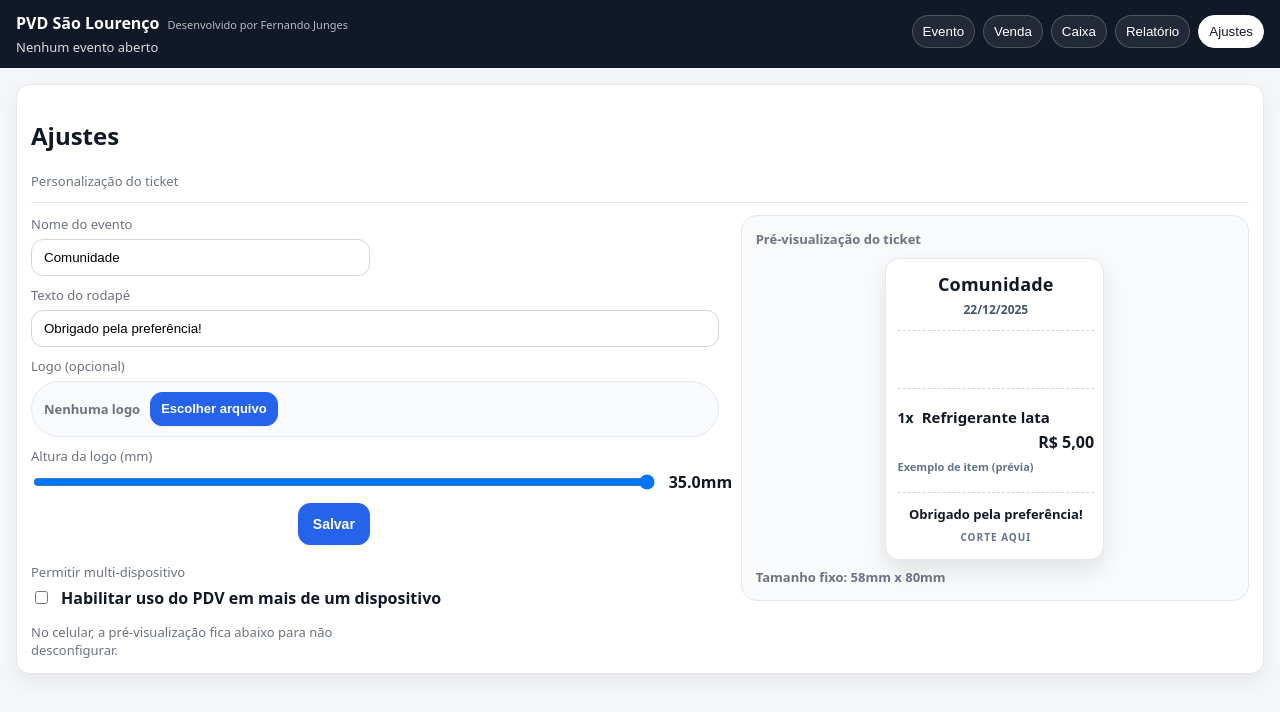
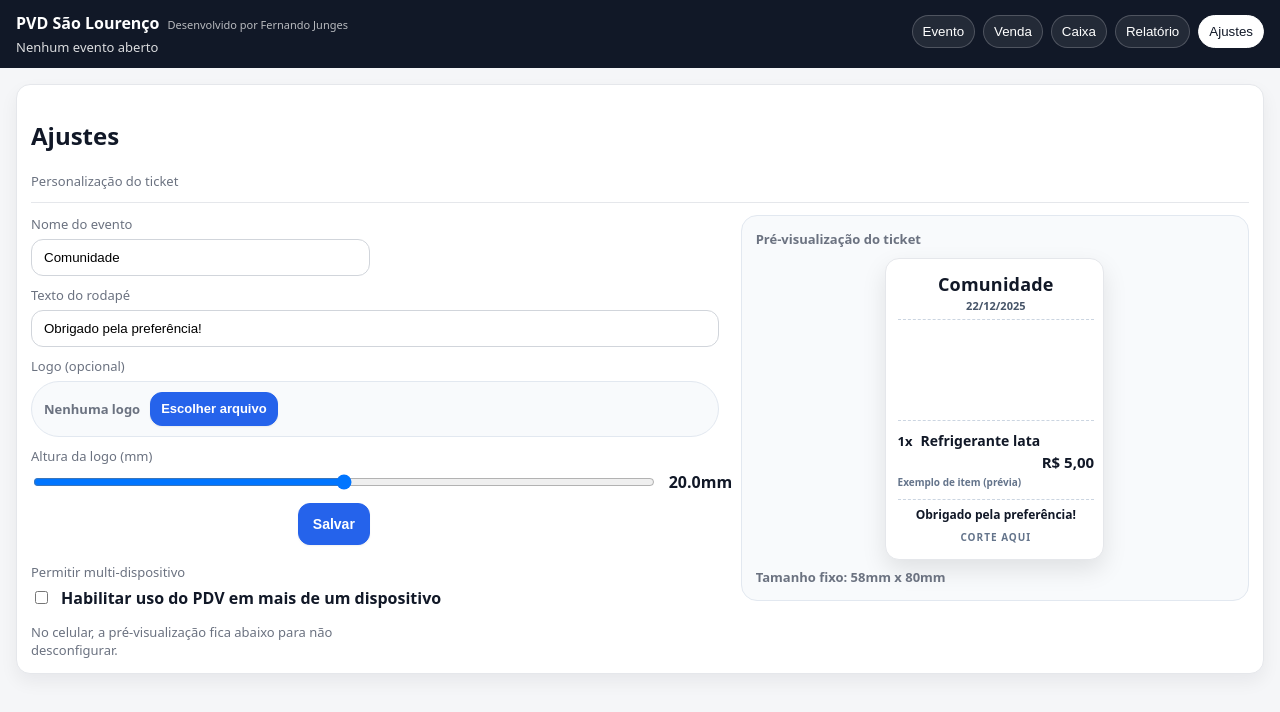
Before and after one commit to nandojunges/PDV, a React (Vite) app in the folder pvd-comunidade/: page / in a window 1280 px wide. Both pictures are taken after a click on the button "Ajustes". Shown: the top 712 px of the page. Built offline with nearby package versions, Linux system fonts and the light colour scheme.

Commit message:
Fix ticket logo preview sizing

```diff
--- a/pvd-comunidade/src/pages/Ajustes.jsx
+++ b/pvd-comunidade/src/pages/Ajustes.jsx
@@ -30,22 +30,23 @@ export default function Ajustes({
     if (fileRef.current) fileRef.current.value = "";
   }
 
-  const logoAreaMm = Number.isFinite(Number(ajustes?.logoAreaMm))
-    ? Number(ajustes?.logoAreaMm)
+  const LOGO_SLOT_MM = 35;
+  const logoImgMm = Number.isFinite(Number(ajustes?.logoImgMm))
+    ? Number(ajustes?.logoImgMm)
     : 20;
 
   useEffect(() => {
-    if (!Number.isFinite(Number(ajustes?.logoAreaMm))) {
-      setAjustes((p) => ({ ...(p || {}), logoAreaMm: 20 }));
+    if (!Number.isFinite(Number(ajustes?.logoImgMm))) {
+      setAjustes((p) => ({ ...(p || {}), logoImgMm: 20 }));
     }
-  }, [ajustes?.logoAreaMm, setAjustes]);
+  }, [ajustes?.logoImgMm, setAjustes]);
 
   function salvar() {
     setAjustes((p) => ({
       ...(p || {}),
       nomeOrganizacao: nomeOrg,
       textoRodape: rodape,
-      logoAreaMm,
+      logoImgMm,
     }));
     if (hasEventoAberto && typeof onSalvar === "function") {
       onSalvar();
@@ -59,13 +60,13 @@ export default function Ajustes({
       data: new Date().toLocaleDateString("pt-BR"),
       logo: ajustes?.logoDataUrl || "",
       rodape: (rodape || "").trim() || "Obrigado pela preferência!",
-      logoAreaMm,
+      logoImgMm,
       // exemplo do item (apenas preview)
       qtd: 1,
       produto: "Refrigerante lata",
       valor: 5,
     };
-  }, [nomeOrg, rodape, ajustes?.logoDataUrl, logoAreaMm]);
+  }, [nomeOrg, rodape, ajustes?.logoDataUrl, logoImgMm]);
 
   const s = {
     // ===== Layout mobile-first =====
@@ -138,19 +139,19 @@ export default function Ajustes({
     },
 
     meta: {
-      marginTop: 6,
+      marginTop: "1mm",
       display: "flex",
       justifyContent: "center",
       gap: 10,
-      fontSize: 12,
+      fontSize: 11,
       color: "#475569",
       fontWeight: 700,
     },
 
-    dash: { borderTop: "1px dashed #cbd5e1", margin: "12px 0" },
+    dash: { borderTop: "1px dashed #cbd5e1", margin: "1.5mm 0" },
 
     logoBox: {
-      height: `${preview.logoAreaMm || 20}mm`,
+      height: `${LOGO_SLOT_MM}mm`,
       display: "flex",
       alignItems: "center",
       justifyContent: "center",
@@ -159,19 +160,18 @@ export default function Ajustes({
     },
     logoImg: {
       display: "block",
+      height: `${preview.logoImgMm || 20}mm`,
       maxWidth: "100%",
-      maxHeight: "100%",
       width: "auto",
-      height: "auto",
       objectFit: "contain",
     },
 
     // ===== Linha do item (cara de ticket) =====
     itemBlock: {
-      padding: "6px 0",
+      padding: "1mm 0",
       display: "flex",
       flexDirection: "column",
-      gap: 4,
+      gap: 2,
     },
     itemTop: {
       display: "flex",
@@ -181,12 +181,12 @@ export default function Ajustes({
     },
     qtd: {
       fontWeight: 900,
-      fontSize: 14,
+      fontSize: 13,
       whiteSpace: "nowrap",
     },
     itemName: {
       fontWeight: 900,
-      fontSize: 15,
+      fontSize: 14,
       whiteSpace: "nowrap",
       overflow: "hidden",
       textOverflow: "clip",
@@ -197,14 +197,14 @@ export default function Ajustes({
     },
     price: {
       fontWeight: 900,
-      fontSize: 16,
+      fontSize: 15,
       whiteSpace: "nowrap",
     },
 
     // Sub-linha opcional (se quiser detalhar)
     subLinha: {
-      marginTop: 2,
-      fontSize: 11,
+      marginTop: "0.5mm",
+      fontSize: 10,
       color: "#64748b",
       fontWeight: 700,
     },
@@ -214,7 +214,7 @@ export default function Ajustes({
     },
     rodape: {
       textAlign: "center",
-      fontSize: 13,
+      fontSize: 12,
       fontWeight: 800,
       wordBreak: "break-word",
     },
@@ -321,16 +321,16 @@ export default function Ajustes({
                   min="10"
                   max="30"
                   step="0.5"
-                  value={ajustes?.logoAreaMm ?? 20}
+                  value={ajustes?.logoImgMm ?? 20}
                   onChange={(e) => {
                     const v = Number(e.target.value);
-                    setAjustes((p) => ({ ...(p || {}), logoAreaMm: v }));
+                    setAjustes((p) => ({ ...(p || {}), logoImgMm: v }));
                   }}
                   disabled={readOnly}
                   style={{ flex: 1, width: "100%", touchAction: "pan-x" }}
                 />
                 <div style={{ fontWeight: 800, width: 50, textAlign: "right" }}>
-                  {(ajustes?.logoAreaMm ?? 0).toFixed(1)}mm
+                  {(ajustes?.logoImgMm ?? 0).toFixed(1)}mm
                 </div>
               </div>
             </div>
```
